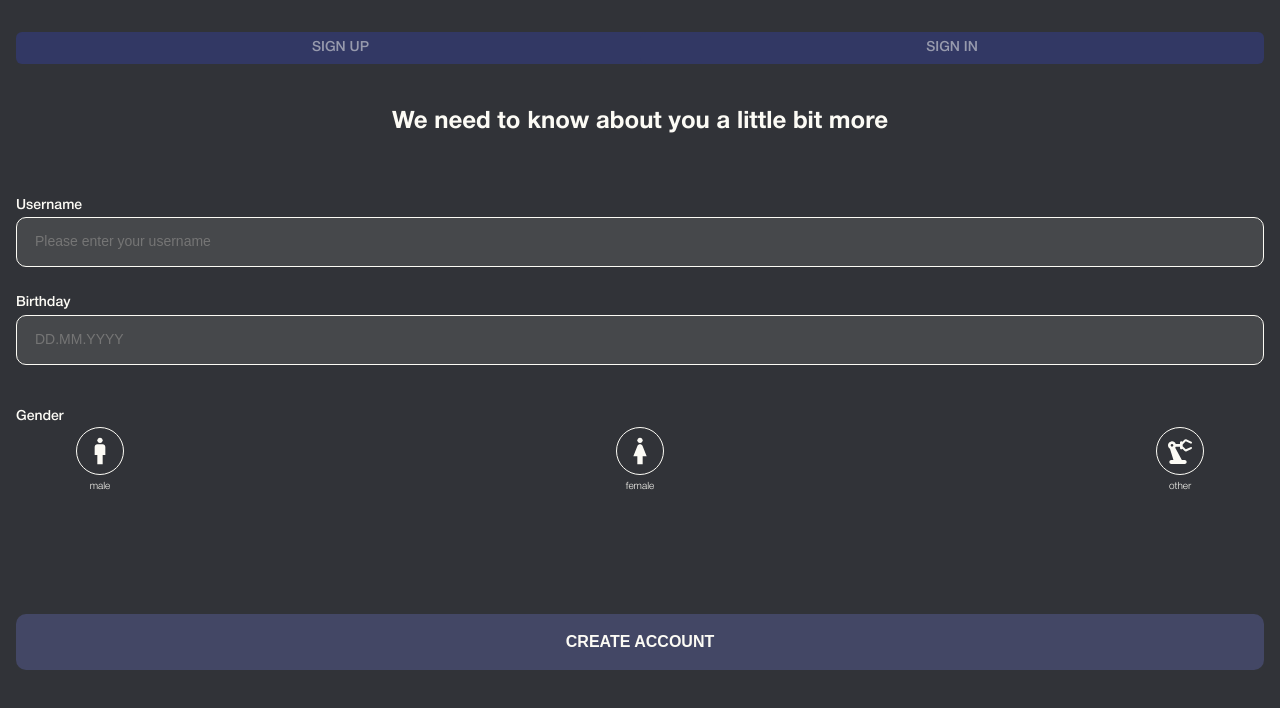
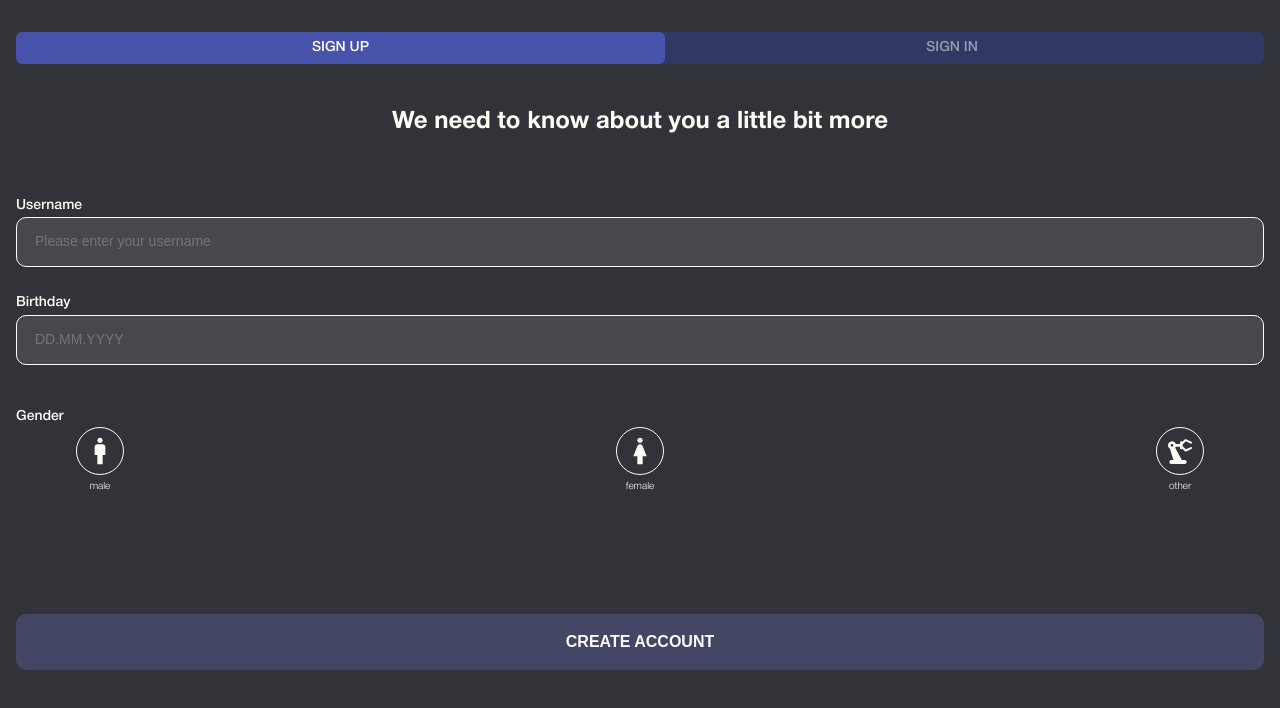
Before and after one commit to Arag0rn/Fiend-Rate, a Next.js app: page /information in a window 1280 px wide. Shown: the top 708 px of the page. Built offline with nearby package versions, Linux system fonts and the light colour scheme.

Commit message:
added active tougle btn

```diff
--- a/src/app/components/Information/Information.tsx
+++ b/src/app/components/Information/Information.tsx
@@ -42,6 +42,7 @@ const Information = () => {
     onSubmit: async (values, actions) => {
 
       console.log(values);
+      actions.resetForm();
     },
   });
 
--- a/src/app/components/SignUp/SignUpComp.tsx
+++ b/src/app/components/SignUp/SignUpComp.tsx
@@ -1,5 +1,5 @@
 "use client"
-import React, { useEffect } from 'react'
+import React from 'react'
 import styles from "./SignUp.module.scss";
 import { useState } from 'react';
 import Container from '../Container';
@@ -53,6 +53,7 @@ const SignUpComp= () => {
           validationSchema: SignupSchema,
           onSubmit: async (values, action) => {
             console.log(values);
+            action.resetForm();
 
           }
         })
--- a/src/app/components/SignUp/TogleBtn.tsx
+++ b/src/app/components/SignUp/TogleBtn.tsx
@@ -8,22 +8,17 @@ import Link from 'next/link';
 const TogleBtn = () => {
 
     const [activeButton, setActiveButton] = useState<string>('SIGN UP');
-    const [enabledTogleBtn, setEnabledTogleBtn]= useState<boolean>(true);
+
 
     const handleButtonClick = (buttonName: string) => {
         setActiveButton(buttonName);
       };
 
 
-      useEffect(() => {
-        if ( window.location.pathname !== '/signup' && window.location.pathname !== '/sign-in') {
-          setEnabledTogleBtn(false)
-        }
-      }, []);
 
       return (
         <div className={styles.btnBox}>
-          {enabledTogleBtn ? (
+
             <>
               <Link href="/signup"
                   className={`${activeButton === 'SIGN UP' ? styles.smallButton1 : styles.secondaryButton}`}
@@ -40,16 +35,7 @@ const TogleBtn = () => {
 
               </Link>
             </>
-          ) : (
-            <>
-              <div className={styles.secondaryButton} style={{width: '52%'}}>
-                SIGN UP
-              </div>
-              <div className={styles.secondaryButton2}>
-                SIGN IN
-              </div>
-            </>
-          )}
+
         </div>
       );
 }
--- a/src/app/layout.tsx
+++ b/src/app/layout.tsx
@@ -25,7 +25,7 @@ const helvetica = localFont({
 });
 
 export const metadata: Metadata = {
-  title: "My Portfolio",
+  title: "Friend Rate",
   description: "Generated by create next app",
 };
 
```
